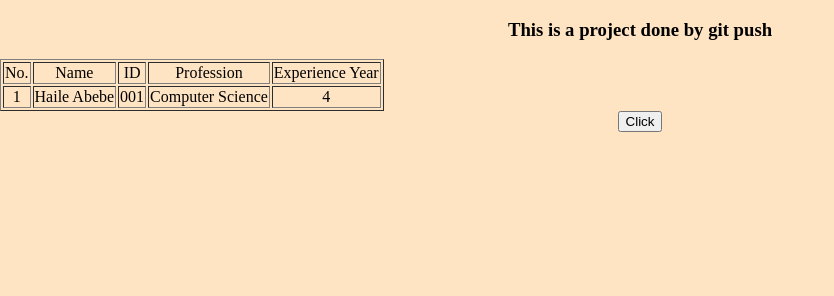
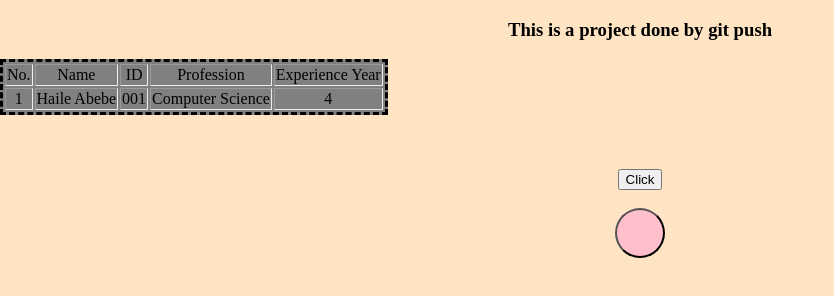
Before and after one commit to AddisBelayhu/git_test, a plain HTML site: page index.html in a window 1280 px wide. Shown: the whole page, without its empty margins (0-834 px from the left). Drawn offline with Linux system fonts and the light colour scheme.

Commit message:
Git push effect

```diff
--- a/index.html
+++ b/index.html
@@ -26,10 +26,12 @@
             <td>4</td>
         </tr>
 
-
     </table>
-
+<br><br>
+<br>
     <button id="btnOne" onclick="buttonEffect()">Click</button>
+    <br><br>
+    <button id="circleOne" onmouseover="mouthOver()"></button>
 
     <script src="script.js"></script>
 </body>
--- a/script.js
+++ b/script.js
@@ -1,4 +1,3 @@
-
 
 
 
@@ -7,3 +6,8 @@ function buttonEffect(){
     const btn = document.getElementById("btnOne");
     btn.innerHTML = "This is the First git hub push project";
 }
+
+function mouthOver(){
+    const mouseEffect = document.getElementById("circleOne");
+    mouseEffect.innerHTML= "Pink";
+}
--- a/style.css
+++ b/style.css
@@ -9,3 +9,15 @@ body{
 h1{
     font-family: 'Times New Roman', Times, serif
 }
+
+table{
+    background-color: gray;
+    border: dashed;
+}
+
+#circleOne{
+    border-radius: 50%;
+    height: 50px;
+    width: 50px;
+    background-color: pink;
+}
```
